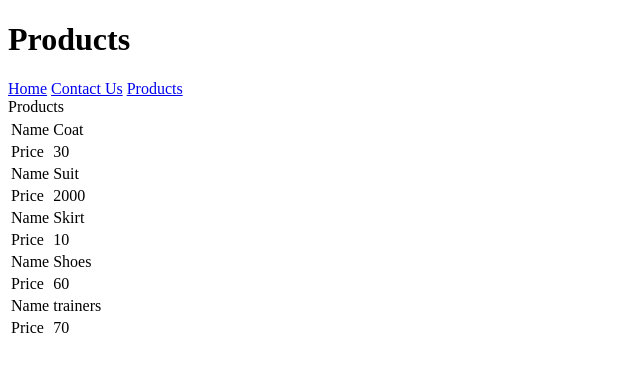
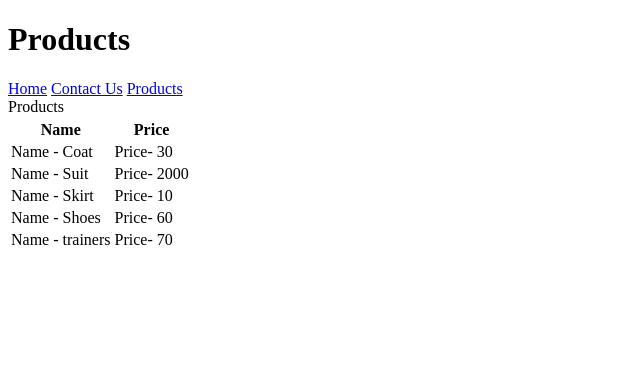
Before and after one commit to TommyDjango/BaseJo, a Django app: page /products/ in a window 1280 px wide. Shown: the top 372 px of the page, without its empty margins (0-640 px from the left). Run offline with Django 3.2, Linux system fonts and the light colour scheme; data comes from the database, SQL or seed files in the repository; both versions use the stored data as it was after the commit; parts of the project's set-up code (start-up, migrations or seed data) failed here and were passed over.

Commit message:
Bit by bit

```diff
--- a/templates/products.html
+++ b/templates/products.html
@@ -14,11 +14,13 @@
 
 <table>
     <tr>Products</tr>
+<th>Name</th>
+<th>Price</th>
 {% for p in prods %}
-
-    <tr><td>Name</td> <td>{{p.name}}</td></tr>
-    <tr><td>Price</td><td>{{p.price}}</td></tr>
-
+<tr>
+    <td>Name - {{p.name}}</td>
+   <td>Price- {{p.price}}</td>
+</tr>
 
   {% endfor %}
 
```
Also changed, not shown: db.sqlite3.
